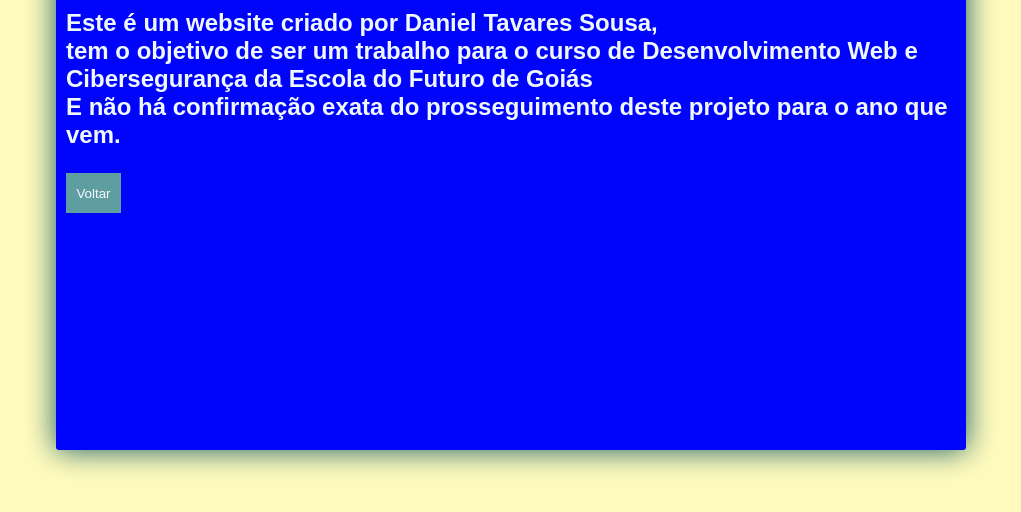
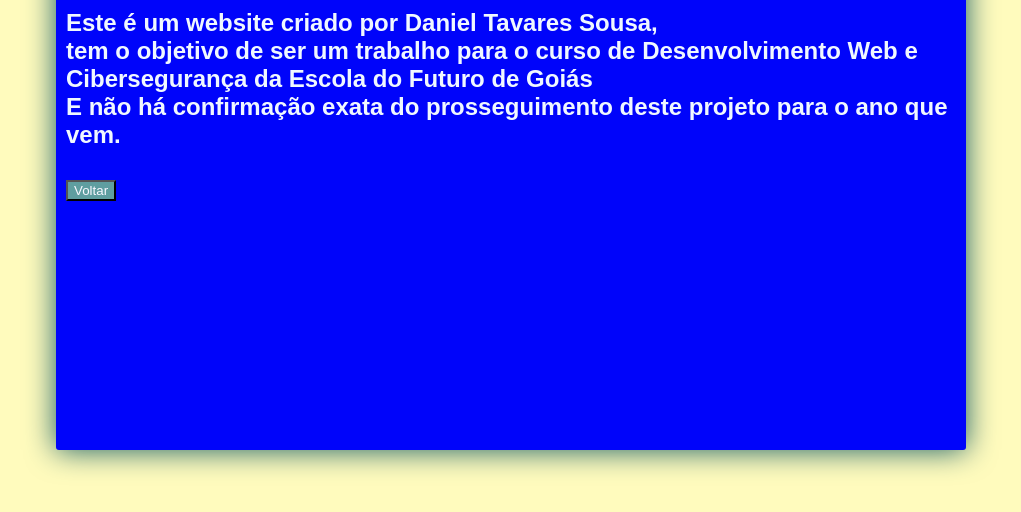
Before and after one commit to danieltsousa/main, a plain HTML site: page Quem-somos.html in a window 1280 px wide. Shown: the part 200-712 px from the top of the page, without its empty margins (129-1150 px from the left). Drawn offline with Linux system fonts and the light colour scheme.

Commit message:
Update Quem-somos.html

```diff
--- a/Quem-somos.html
+++ b/Quem-somos.html
@@ -28,9 +28,7 @@
     }
 
    button{
-    width: 55px;
-    height: 40px;
-    border: 5px;
+
 
     background-color: cadetblue;
    }
```
